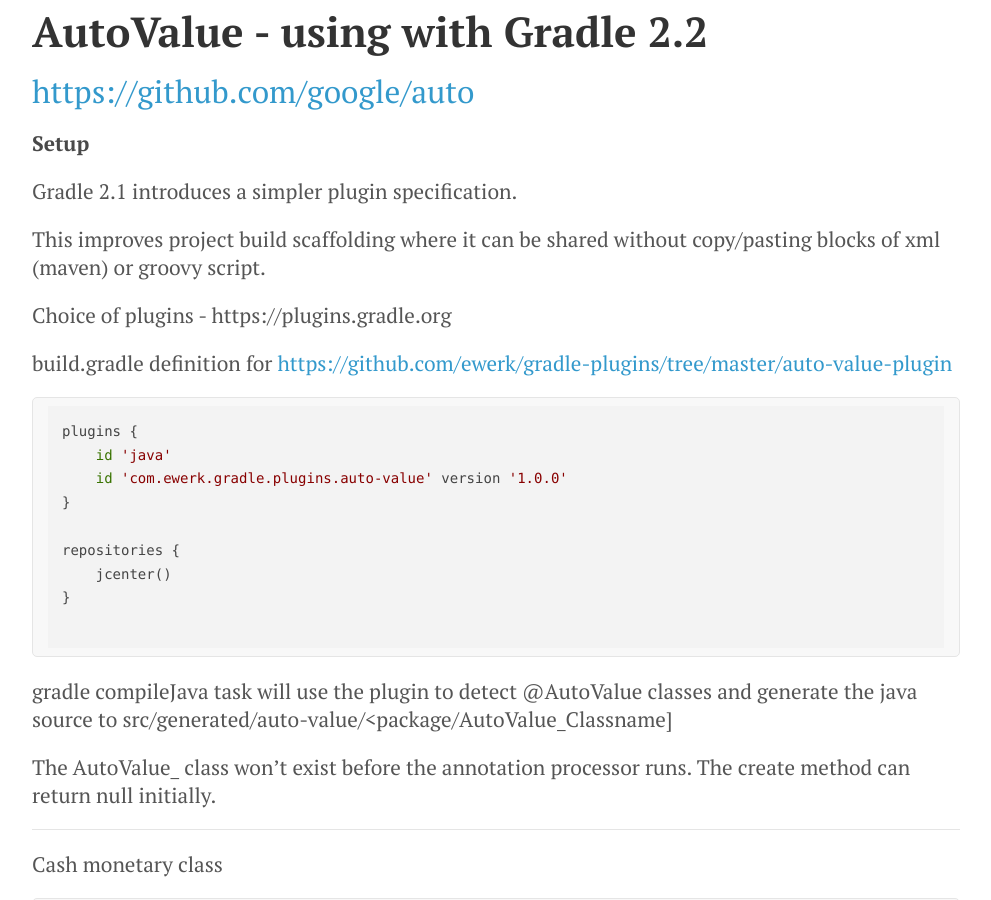
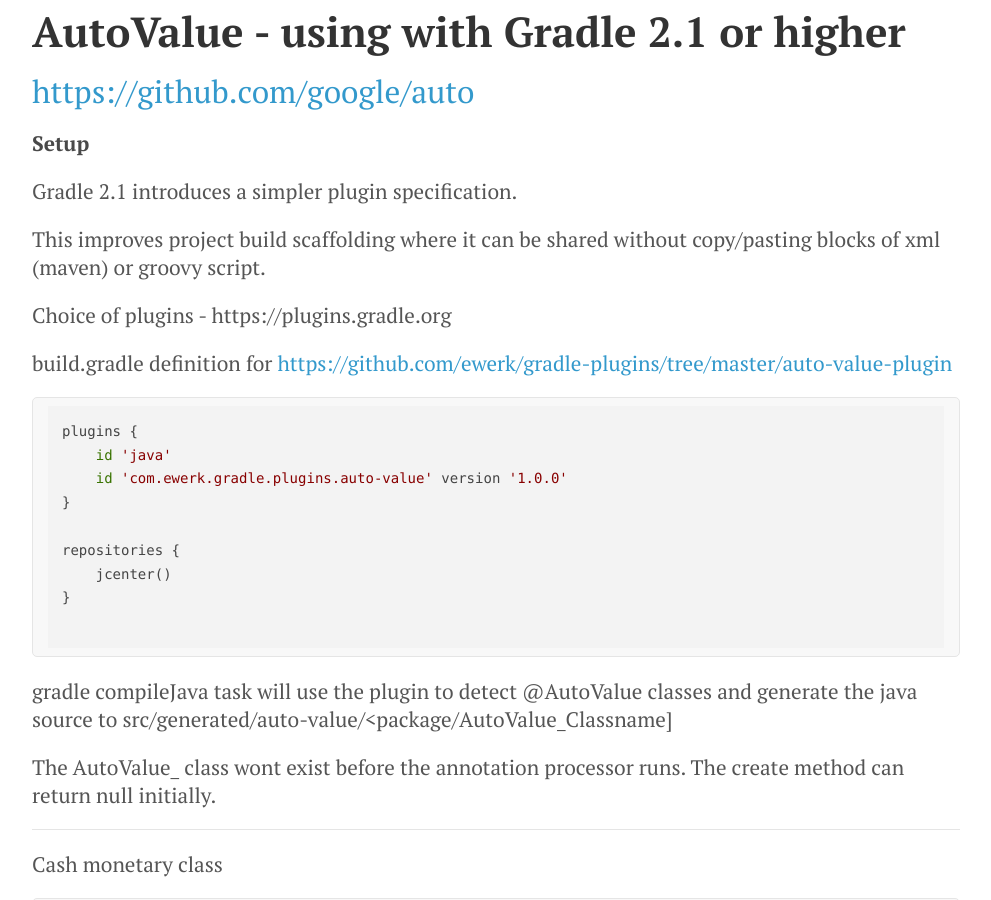
Before and after one commit to griffio/griffio.github.io, a Jekyll site: the page built from _posts/2014-12-11-Autovalue.md, in a window 1280 px wide and 900 px high. Shown: the whole window, without its empty margins (144-1135 px from the left). Built offline with Jekyll 4.4.1, drawn with Linux system fonts in a browser that asks for light colours; nearby versions of some CDN libraries; some of the changed text lies outside the part shown.

Commit message:
Update 2014-12-11-Autovalue.md

```diff
--- a/_posts/2014-12-11-Autovalue.md
+++ b/_posts/2014-12-11-Autovalue.md
@@ -7,7 +7,7 @@
 summary: using autovalue
 ---
 
-# AutoValue - using with Gradle 2.2
+# AutoValue - using with Gradle 2.1 or higher
 
 ## [https://github.com/google/auto](https://github.com/google/auto)
 
@@ -37,7 +37,7 @@
 gradle compileJava task will use the plugin to detect @AutoValue classes and generate the java source to
 src/generated/auto-value/<package/AutoValue_Classname]
 
-The AutoValue_ class won't exist before the annotation processor runs. The create method can return null initially.
+The AutoValue_ class wont exist before the annotation processor runs. The create method can return null initially.
 
 ---
 
```
Also changed, not shown: other parts of _posts/2014-12-11-Autovalue.md (+2 -0 lines).
